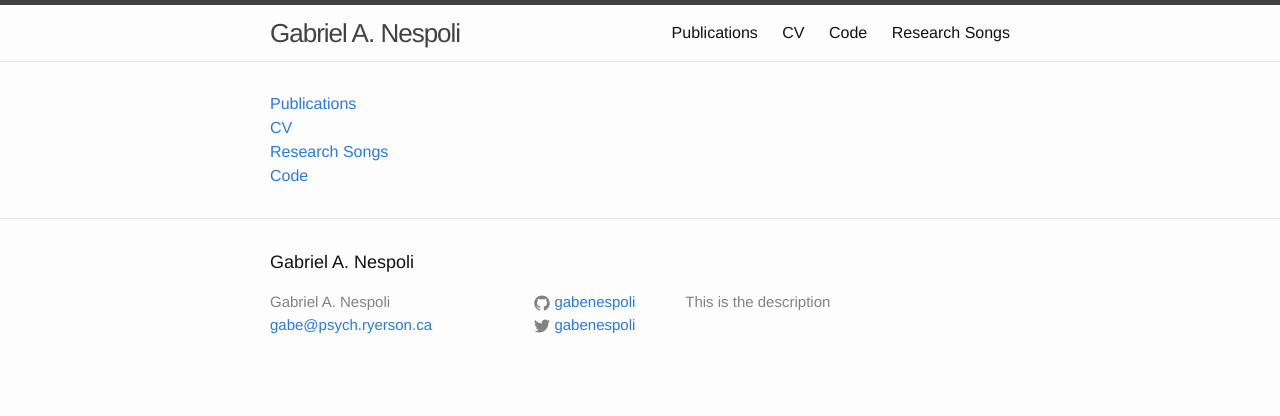
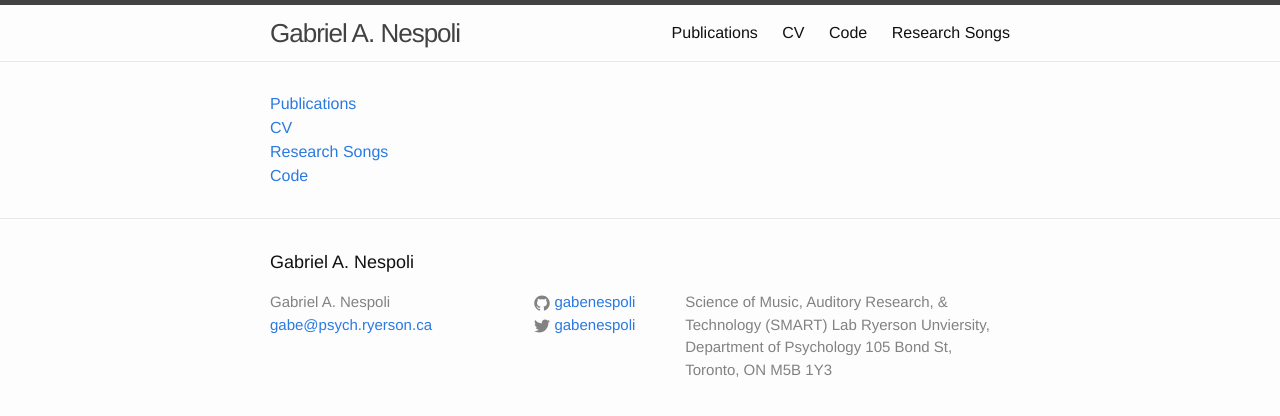
Before and after one commit to gabenespoli/gabenespoli.github.io, a Jekyll site: the page built from index.html, in a window 1280 px wide. Shown: the top 416 px of the page. Built offline with Jekyll 4.4.1, drawn with Linux system fonts in a browser that asks for light colours.

Commit message:
added lab address to description

```diff
--- a/_config.yml
+++ b/_config.yml
@@ -5,11 +5,15 @@
 # For technical reasons, this file is *NOT* reloaded automatically when you use
 # 'jekyll serve'. If you change this file, please restart the server process.
 
+# description: > # this means to ignore newlines until "baseurl:"
+
 # Site settings
 title: Gabriel A. Nespoli
 email: gabe@psych.ryerson.ca
-description: > # this means to ignore newlines until "baseurl:"
-  This is the description
+description:
+  Science of Music, Auditory Research, & Technology (SMART) Lab
+  Ryerson Unviersity, Department of Psychology
+  105 Bond St, Toronto, ON M5B 1Y3
 baseurl: "" # the subpath of your site, e.g. /blog
 url: "https://gabenespoli.github.io" # the base hostname & protocol for your site
 twitter_username: gabenespoli
```
